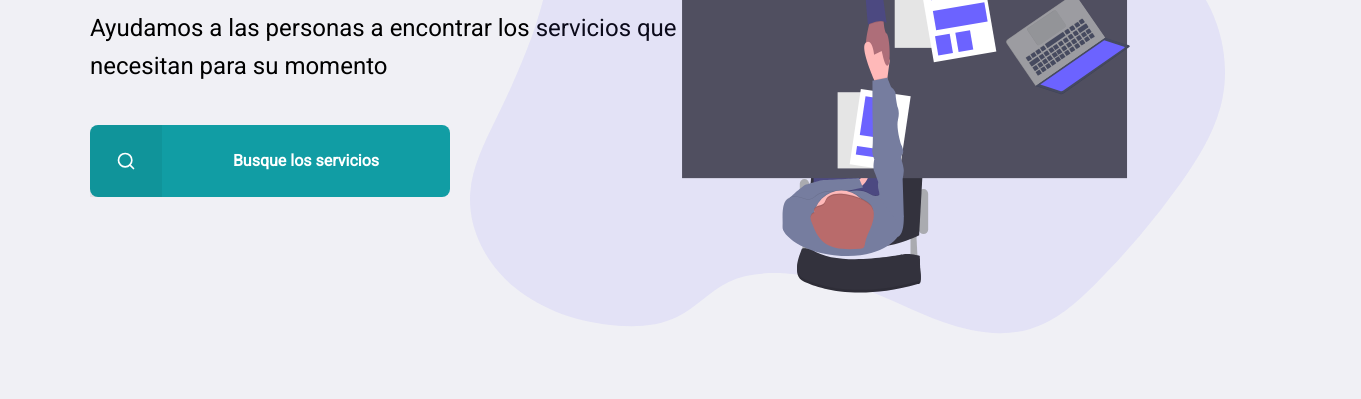
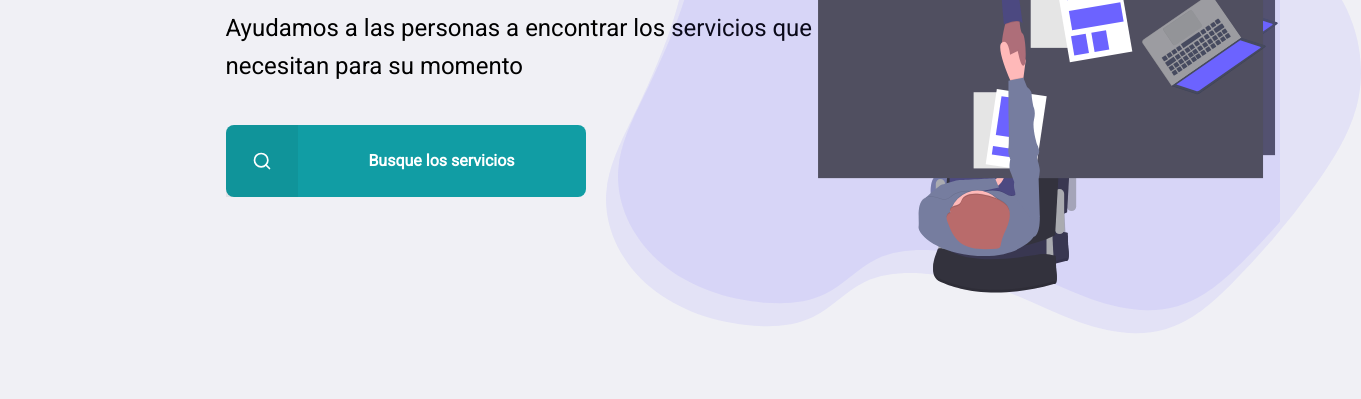
Before and after one commit to FelipeFontouraBr/Emplex, a plain HTML site: page index.html in a window 1280 px wide. Shown: the part 424-823 px from the top of the page, 1361 px wide, since content can reach past the window. Drawn offline with Linux system fonts and the light colour scheme.

Commit message:
Added margin-left to background

```diff
--- a/styles/home.css
+++ b/styles/home.css
@@ -1,7 +1,9 @@
 #page-home {
     height: 100vh;
-    /*background: url('../assets/background-home.svg') no-repeat;*/
+    background: url('../assets/background-home.svg') no-repeat;
+    margin-left: 170px;
     background-position: 35vw bottom;
+
 }
 
 #page-home .content {
```
